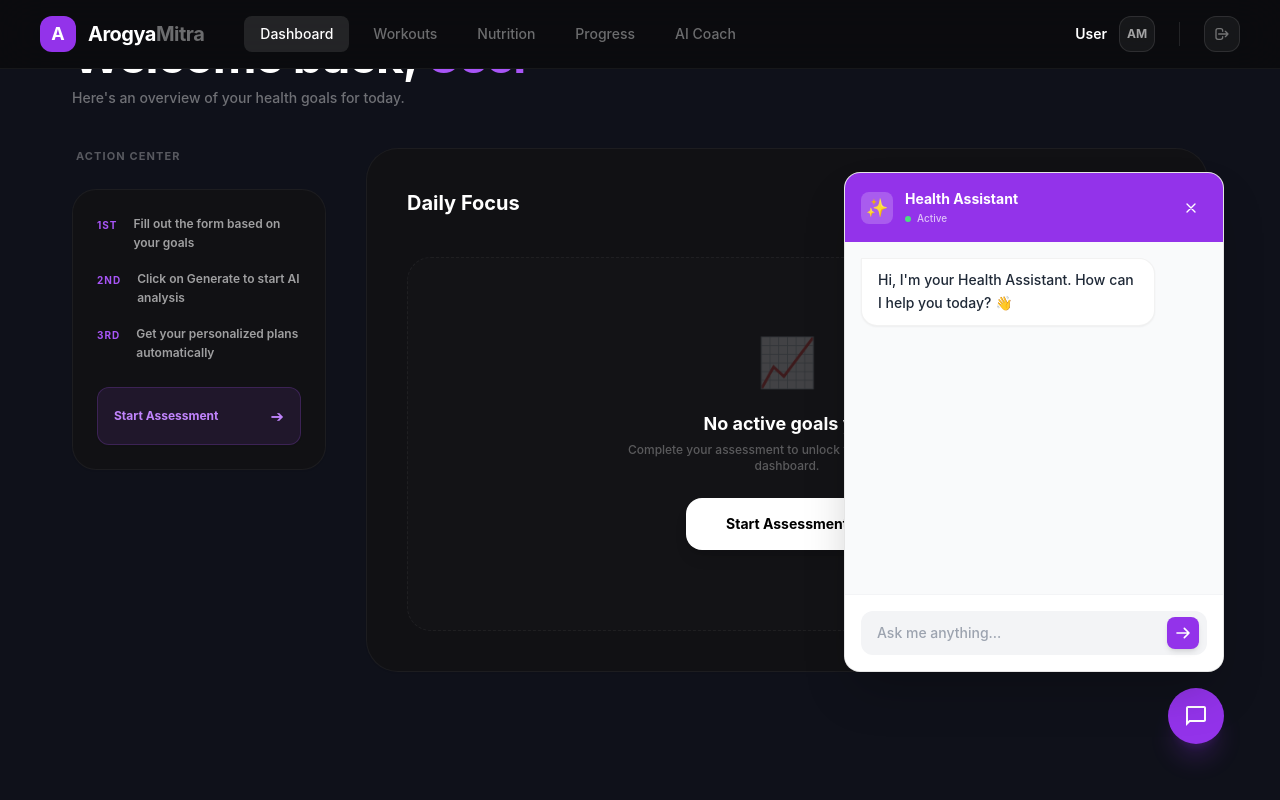
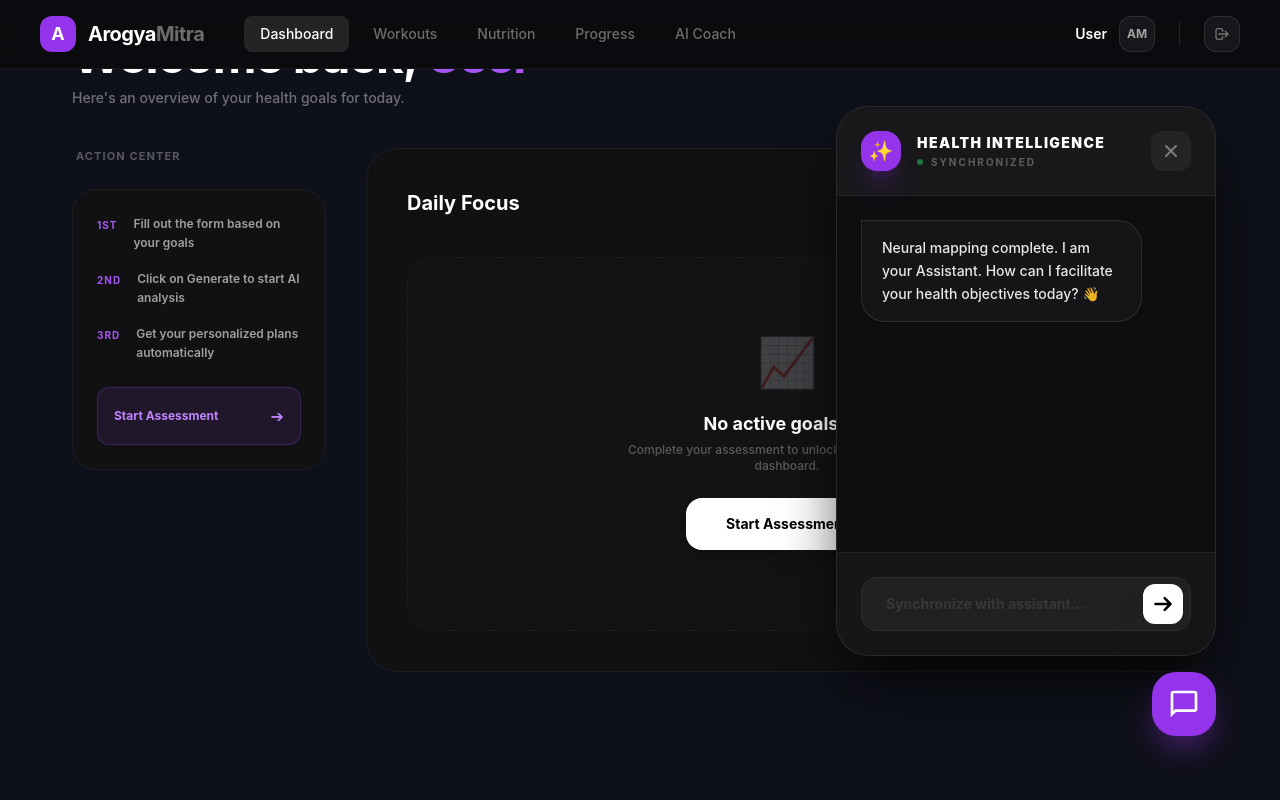
Before and after one commit to shahrozebaig/ArogyaMitra, a React (Create React App) app in the folder frontend/: page /dashboard in a window 1280 px wide. Both pictures are taken after a click on the button 1196 px from the left and 716 px from the top of the page. Built offline with nearby package versions, Linux system fonts and the light colour scheme; no server answers.

Commit message:
Modified

```diff
--- a/frontend/src/components/AromiChat.js
+++ b/frontend/src/components/AromiChat.js
@@ -1,11 +1,12 @@
 import { useState, useRef, useEffect } from "react";
 import API from "../api/axios";
+
 function AromiChat() {
   const [isOpen, setIsOpen] = useState(false);
   const [messages, setMessages] = useState([
     {
       sender: "ai",
-      text: "Hi, I'm your Health Assistant. How can I help you today? 👋",
+      text: "Neural mapping complete. I am your Assistant. How can I facilitate your health objectives today? 👋",
       time: new Date().toLocaleTimeString([], { hour: '2-digit', minute: '2-digit' })
     }
   ]);
@@ -17,11 +18,13 @@ function AromiChat() {
       scrollRef.current.scrollTop = scrollRef.current.scrollHeight;
     }
   }, [messages]);
+
   useEffect(() => {
     const handleOpen = () => setIsOpen(true);
     window.addEventListener("open-aromi-chat", handleOpen);
     return () => window.removeEventListener("open-aromi-chat", handleOpen);
   }, []);
+
   const handleSend = async () => {
     if (!input.trim()) return;
     const userMessage = input;
@@ -47,76 +50,85 @@ function AromiChat() {
       console.error("Chat error:", err);
     }
   };
+
   return (
-    <div className="fixed bottom-6 right-6 z-[1000] flex flex-col items-end pointer-events-none">
+    <div className="fixed bottom-4 right-4 md:bottom-8 md:right-8 z-[2000] flex flex-col items-end pointer-events-none">
       {isOpen && (
-        <div className="mb-4 w-[320px] md:w-[380px] h-[500px] bg-white text-black border border-black/10 rounded-2xl flex flex-col overflow-hidden animate-fade-in shadow-2xl pointer-events-auto">
-          {/* Chat Header */}
-          <div className="p-4 bg-purple-600 text-white flex justify-between items-center">
-            <div className="flex items-center gap-3">
-              <div className="w-8 h-8 bg-white/20 rounded-lg flex items-center justify-center text-lg">
+        <div className="mb-4 w-[calc(100vw-32px)] sm:w-[380px] h-[70vh] sm:h-[550px] bg-[#111114] text-white border border-white/10 rounded-[32px] flex flex-col overflow-hidden animate-fade-in shadow-[0_32px_64px_-12px_rgba(0,0,0,0.8)] pointer-events-auto backdrop-blur-xl">
+          {/* Executive Chat Header */}
+          <div className="p-6 bg-white/[0.03] border-b border-white/5 flex justify-between items-center">
+            <div className="flex items-center gap-4">
+              <div className="w-10 h-10 bg-purple-600 rounded-2xl flex items-center justify-center text-xl shadow-xl shadow-purple-600/20">
                 ✨
               </div>
               <div className="space-y-0.5">
-                <h4 className="text-sm font-bold">Health Assistant</h4>
-                <div className="flex items-center gap-1.5">
-                  <span className="w-1.5 h-1.5 bg-green-400 rounded-full"></span>
-                  <p className="text-[10px] font-medium opacity-70">Active</p>
+                <h4 className="text-sm font-black uppercase tracking-widest">Health Intelligence</h4>
+                <div className="flex items-center gap-2">
+                  <span className="w-1.5 h-1.5 bg-green-500 rounded-full animate-pulse"></span>
+                  <p className="text-[10px] font-bold text-white/30 uppercase tracking-[0.2em]">Synchronized</p>
                 </div>
               </div>
             </div>
             <button
               onClick={() => setIsOpen(false)}
-              className="w-8 h-8 flex items-center justify-center rounded-full hover:bg-black/10 transition-all"
+              className="w-10 h-10 flex items-center justify-center rounded-xl bg-white/5 hover:bg-white/10 transition-all active:scale-90"
             >
-              <svg className="w-4 h-4" fill="none" stroke="currentColor" viewBox="0 0 24 24">
-                <path strokeLinecap="round" strokeLinejoin="round" strokeWidth="2" d="M6 18L18 6M6 6l12 12" />
+              <svg className="w-5 h-5 text-white/40" fill="none" stroke="currentColor" viewBox="0 0 24 24">
+                <path strokeLinecap="round" strokeLinejoin="round" strokeWidth="2.5" d="M6 18L18 6M6 6l12 12" />
               </svg>
             </button>
           </div>
-          <div ref={scrollRef} className="flex-1 overflow-y-auto p-4 space-y-4 custom-scrollbar bg-gray-50">
+
+          {/* Chat Content */}
+          <div ref={scrollRef} className="flex-1 overflow-y-auto p-6 space-y-6 custom-scrollbar bg-black/20">
             {messages.map((msg, i) => (
-              <div key={i} className={`flex ${msg.sender === "user" ? "justify-end" : "justify-start"}`}>
-                <div className={`max-w-[85%] px-4 py-2.5 rounded-2xl text-sm leading-relaxed font-medium ${msg.sender === "user"
-                  ? "bg-purple-600 text-white rounded-tr-none"
-                  : "bg-white border border-black/5 text-gray-800 rounded-tl-none shadow-sm"
+              <div key={i} className={`flex ${msg.sender === "user" ? "justify-end" : "justify-start"} animate-slide-up`}>
+                <div className={`max-w-[85%] px-5 py-4 rounded-[24px] text-sm leading-relaxed font-medium shadow-sm ${msg.sender === "user"
+                  ? "bg-purple-600 text-white rounded-tr-none italic"
+                  : "bg-white/[0.03] border border-white/10 text-white/90 rounded-tl-none"
                   }`}>
                   {msg.text}
                 </div>
               </div>
             ))}
           </div>
-          <div className="p-4 bg-white border-t border-gray-100">
+
+          {/* Input Area */}
+          <div className="p-6 bg-white/[0.02] border-t border-white/5">
             <div className="relative group">
               <input
                 type="text"
-                placeholder="Ask me anything..."
-                className="w-full bg-gray-100 border-none rounded-xl px-4 py-3 text-sm font-medium focus:outline-none focus:ring-2 focus:ring-purple-500/20 pr-12 transition-all"
+                placeholder="Synchronize with assistant..."
+                className="w-full bg-white/[0.05] border border-white/5 rounded-2xl px-6 py-4 text-sm font-bold text-white focus:outline-none focus:border-purple-500/50 pr-14 transition-all placeholder:text-white/10"
                 value={input}
                 onChange={(e) => setInput(e.target.value)}
                 onKeyPress={(e) => e.key === 'Enter' && handleSend()}
               />
               <button
                 onClick={handleSend}
-                className="absolute right-2 top-1/2 -translate-y-1/2 w-8 h-8 bg-purple-600 rounded-lg flex items-center justify-center text-white shadow-md hover:bg-purple-700 transition-all"
+                className="absolute right-2 top-1/2 -translate-y-1/2 w-10 h-10 bg-white text-black rounded-xl flex items-center justify-center shadow-2xl hover:bg-purple-600 hover:text-white transition-all active:scale-90"
               >
-                <svg className="w-4 h-4" fill="none" stroke="currentColor" viewBox="0 0 24 24">
-                  <path strokeLinecap="round" strokeLinejoin="round" strokeWidth="2.5" d="M14 5l7 7m0 0l-7 7m7-7H3" />
+                <svg className="w-5 h-5" fill="none" stroke="currentColor" viewBox="0 0 24 24">
+                  <path strokeLinecap="round" strokeLinejoin="round" strokeWidth="3" d="M14 5l7 7m0 0l-7 7m7-7H3" />
                 </svg>
               </button>
             </div>
           </div>
         </div>
       )}
+
+      {/* Floating Trigger Button */}
       <button
         onClick={() => setIsOpen(!isOpen)}
-        className="w-14 h-14 bg-purple-600 rounded-full flex items-center justify-center text-2xl shadow-xl hover:scale-105 active:scale-95 transition-all pointer-events-auto text-white shadow-purple-600/20"
+        className="w-16 h-16 bg-purple-600 rounded-[24px] flex items-center justify-center text-3xl shadow-[0_16px_32px_-8px_rgba(147,51,234,0.5)] hover:scale-110 active:scale-90 transition-all duration-300 pointer-events-auto text-white group relative overflow-hidden"
       >
-        <svg className="w-6 h-6" fill="currentColor" viewBox="0 0 24 24">
+        <div className="absolute inset-0 bg-gradient-to-tr from-purple-700 to-purple-400 opacity-0 group-hover:opacity-100 transition-opacity"></div>
+        <svg className="w-8 h-8 relative z-10" fill="currentColor" viewBox="0 0 24 24">
           <path d="M20 2H4C2.9 2 2 2.9 2 4V22L6 18H20C21.1 18 22 17.1 22 16V4C22 2.9 21.1 2 20 2ZM20 16H5.2L4 17.2V4H20V16Z" />
         </svg>
       </button>
     </div>
   );
 }
+
 export default AromiChat;
```
